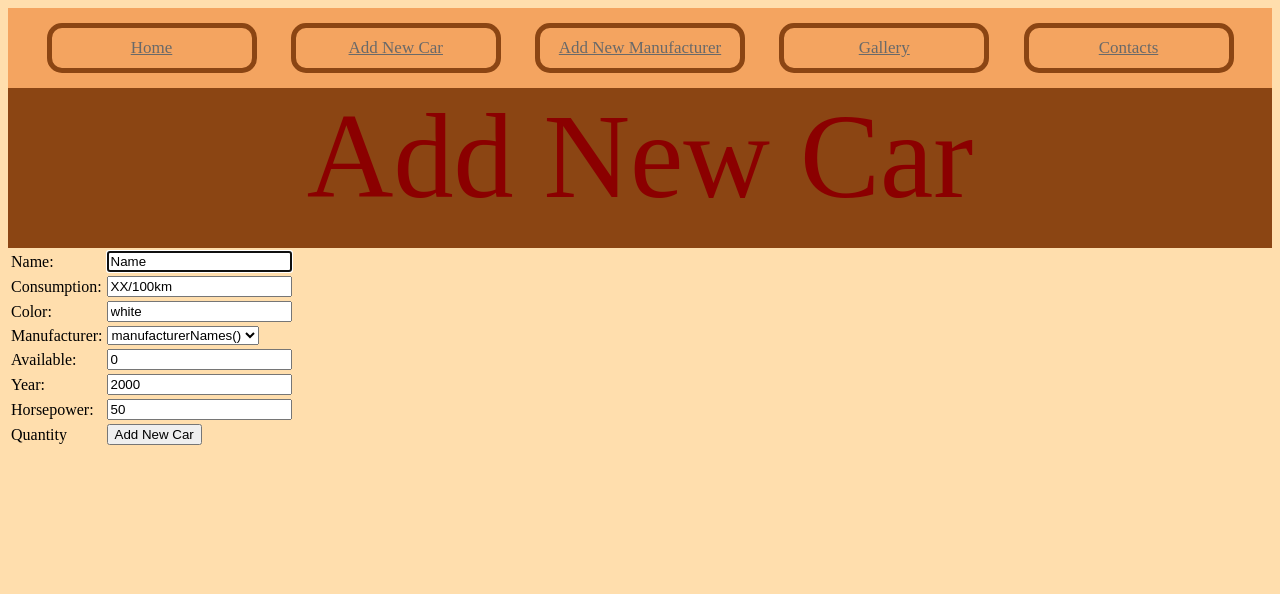
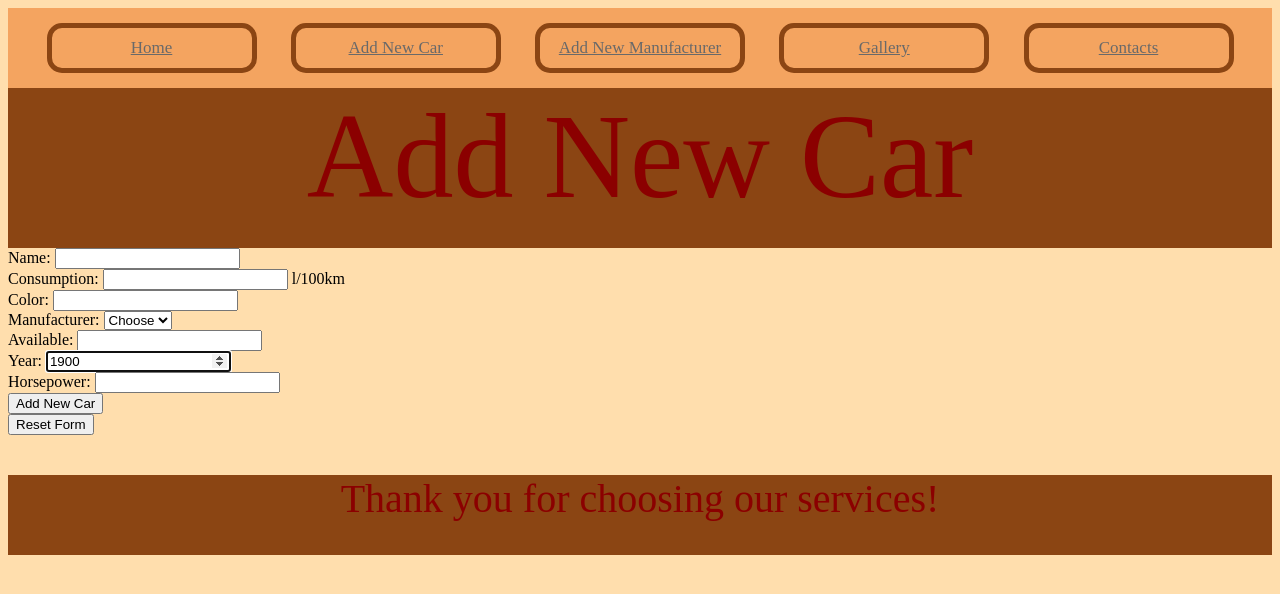
Before and after one commit to gerda101/Webtech1, a website: page NodeServer/student/addcar.html in a window 1280 px wide. Drawn offline with Linux system fonts and the light colour scheme.

Commit message:
Add files via upload

```diff
--- a/NodeServer/student/addcar.html
+++ b/NodeServer/student/addcar.html
@@ -5,6 +5,7 @@
     <title>Add New Car</title>
     <!--  <link href="css/index.css" rel="stylesheet" type="text/css"> -->
     <link href="css/common.css" rel="stylesheet" type="text/css">
+    <script src="js/addcar.js"></script>
 </head>
 <div id="menuBar">
     <span class="menuButton"> <a id="home" href="index.html">Home</a> </span>
@@ -19,80 +20,31 @@
     </div>
 </div>
 
-<form action="addCar" method="post">
-<table>
-    <tr>
-        <td>
-            Name:
-        </td>
-        <td>
-            <input type ="text" name="name" required="required" autofocus value="Name">
-        </td>
-    </tr>
-    <tr>
-        <td>
-            Consumption:
-        </td>
-        <td>
-            <input type="text" name="consumption" required="required" autofocus value="XX/100km">
-            </input>
-        </td>
-    </tr>
-    <tr>
-        <td>
-            Color:
-        </td>
-        <td>
-            <input type="text" name="color" required="required" autofocus value="white">
-        </td>
-    </tr>
-<tr>
-    <td>
-        Manufacturer:
-    </td>
-    <td>
-        <select name="quantity" required="required" value="0">
-        <option value="manufacturerNames()">manufacturerNames()</option>
-        </select>
-    </td>
-</tr>
-    <tr>
-        <td>
-            Available:
-        </td>
-        <td>
-            <input type="number" name="available" required="required" value="0">
-        </td>
-    <tr>
-        <td>
-            Year:
-        </td>
-        <td>
-            <input type="number" name="year" required="required" value="2000">
-        </td>
-    </tr>
-    <tr>
-        <td>
-            Horsepower:
-        </td>
-        <td>
-            <input type="number" name="horsepower" required="required" value="50">
-        </td>
-    </tr>
-    <tr>
-        <td>
-            Quantity
-        </td>
-        <td>
-            <input type="submit" name="insert" value="Add New Car">
-        </td>
-    </tr>
-
-</table>
-
+<form action="addCar" method="post" id="formcontent">
+    <label>Name:</label>
+    <input type ="text" name="name" id="name" required="required"><br>
+    <label>Consumption:</label>
+    <input type="number" name="consumption" id="consumption" required="required">
+    <label>l/100km</label><br>
+    <label>Color:</label>
+    <input type="text"  name="color" id="color" required="required"><br>
+    <label>Manufacturer:</label>
+    <select id="manufacturer" name="manufacturer" ondblclick="manufacturersToSelect()">
+        <option>Choose</option>
+    </select><br>
+    <label>Available:</label>
+    <input type="number" name="available" id="available" required="required"><br>
+    <label>Year:</label>
+    <input type="number" name="name" id="year" required="required" maxlength="4" autofocus value="1900"><br>
+    <label>Horsepower:</label>
+    <input type="number" name="horsepower" id="horsepower" required="required"><br>
+    <input type="submit" name="insert" onclick="addCar()" value="Add New Car"><br>
+    <input type="reset" name="reset" onclick="formReset()" value="Reset Form">
 </form>
-
-
-
+<div id="footer">
+    <p>
+        Thank you for choosing our services!
+    </p>
+</div>
 </body>
 </html>
```
Also changed, not shown: NodeServer/student/contacts.html (+15 -8 lines), NodeServer/student/gallery.html (+11 -7 lines), NodeServer/student/index.html (+4 -4 lines), NodeServer/student/manufacturer.html (+13 -33 lines).
